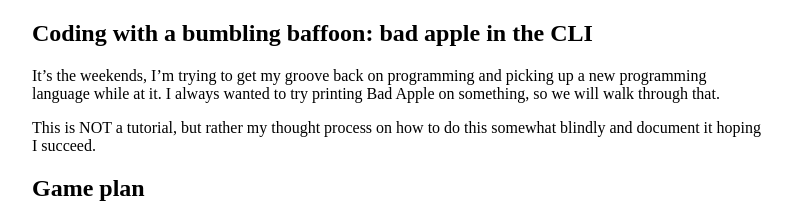
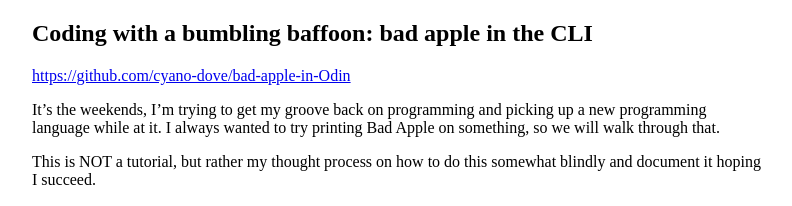
Before and after one commit to cyano-dove/bad-apple-in-Odin, a plain HTML site: page docs/index.html in a window 1280 px wide. Shown: the top 206 px of the page, without its empty margins (240-1032 px from the left). Drawn offline with Linux system fonts and the light colour scheme.

Commit message:
Update index.html

```diff
--- a/docs/index.html
+++ b/docs/index.html
@@ -14,6 +14,7 @@
 <body>
 <article>
 <h1>Coding with a bumbling baffoon: bad apple in the CLI</h1>
+<p><a href="https://github.com/cyano-dove/bad-apple-in-Odin">https://github.com/cyano-dove/bad-apple-in-Odin</a></p>
 <p>It’s the weekends, I’m trying to get my groove back on programming and picking up a new programming language while at it. I always wanted to try printing Bad Apple on something, so we will walk through that.</p>
 <p>This is NOT a tutorial, but rather my thought process on how to do this somewhat blindly and document it hoping I succeed.</p>
 <h2>Game plan</h2>
@@ -303,6 +304,7 @@
 <p>And that’s about it, a lot of compromise had to be made but in the end, bad apple is playable on the terminal, and that is pretty cool</p>
 
 <h2>Full source</h2>
+<p><a href="https://github.com/cyano-dove/bad-apple-in-Odin">https://github.com/cyano-dove/bad-apple-in-Odin</a></p>
 <details>
 <summary>main.odin</summary>
 <pre><code>package main
```
